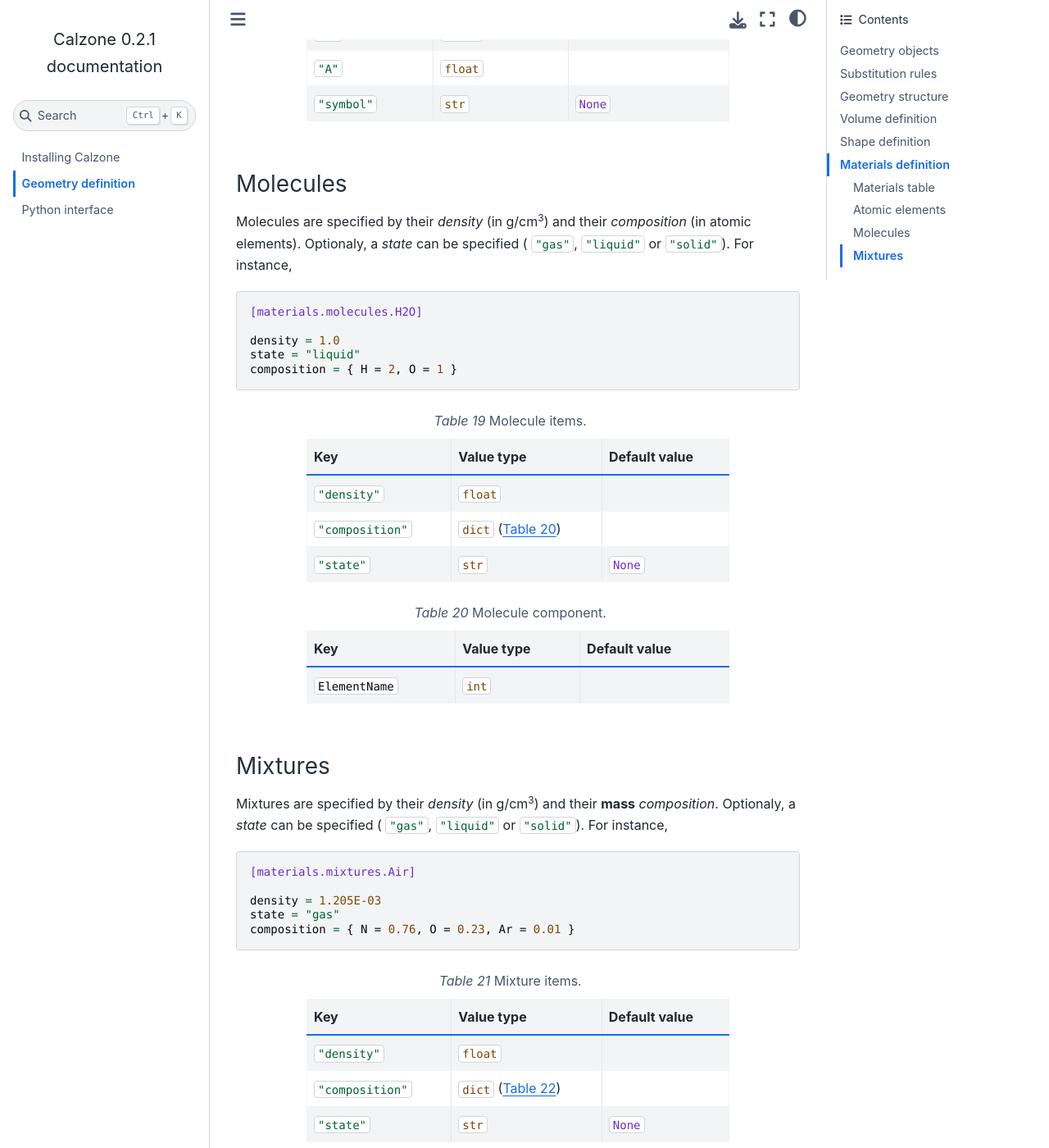
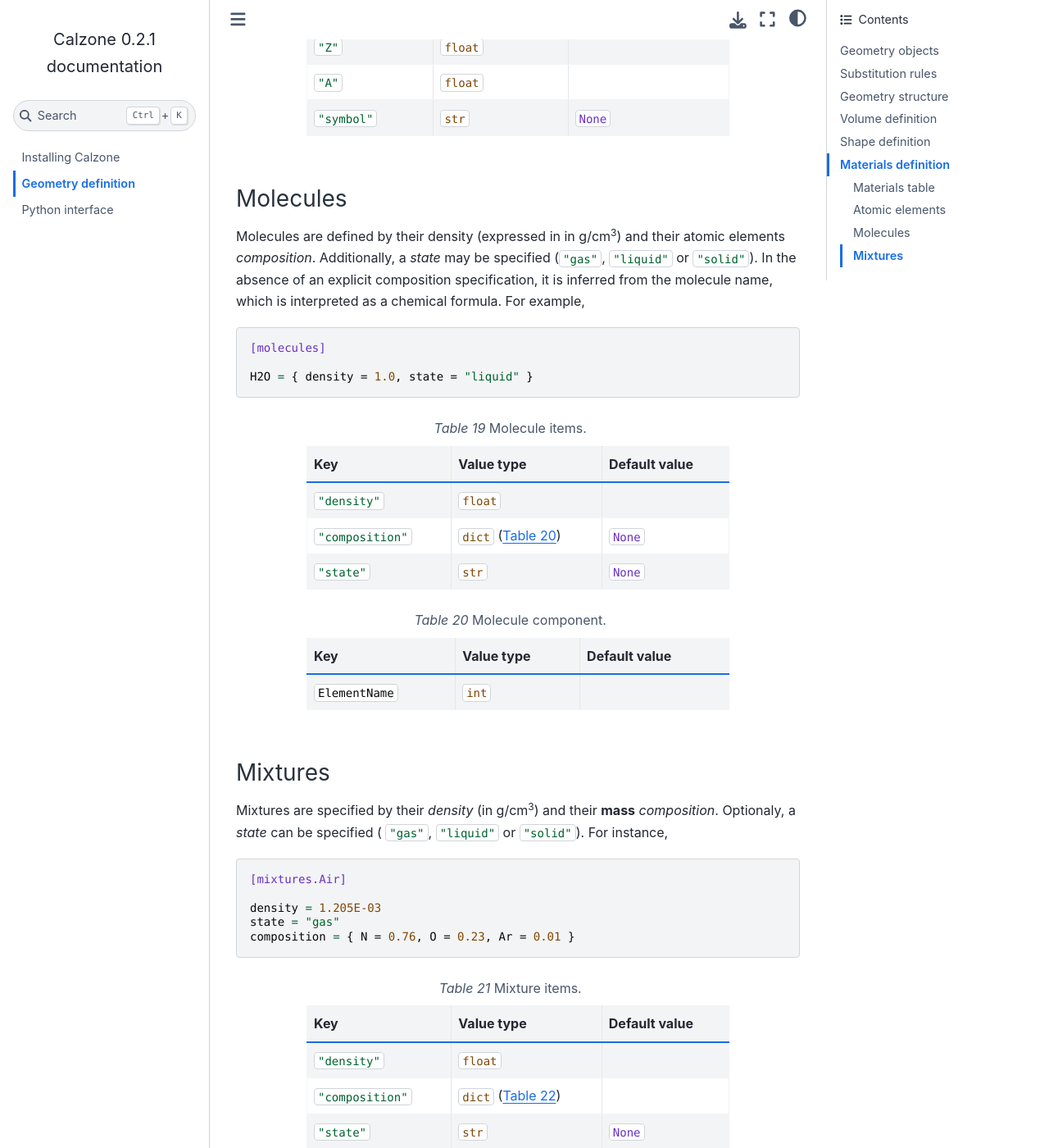
Before and after one commit to niess/calzone, a Sphinx documentation site: the page built from docs/source/geometry.rst, in a window 1280 px wide and 1400 px high, scrolled down 12093 px. Shown: the whole window at 82% size. Built offline with Sphinx 7.4.7 and the Sphinx Book theme 1.1.4, drawn with Linux system fonts in a browser that asks for light colours; some of the changed text lies outside the part shown.

Commit message:
Infer molecules composition

```diff
--- a/docs/source/geometry.rst
+++ b/docs/source/geometry.rst
@@ -592,13 +592,14 @@
 
 .. code:: toml
 
-   [materials.molecules]
+   [molecules]
 
    H2O = { .. }
 
-   [materials.mixtures]
+   [mixtures.Air]
 
-   Air = { .. }
+   density = 1.205E-03
+   ..
 
 In addition, the materials table may also contain (custom) atomic elements.
 
@@ -693,17 +694,17 @@
 Molecules
 ~~~~~~~~~
 
-Molecules are specified by their *density* (in g/cm\ :sup:`3`) and their
-*composition* (in atomic elements). Optionaly, a *state* can be specified (
-:python:`"gas"`, :python:`"liquid"` or :python:`"solid"`). For instance,
+Molecules are defined by their density (expressed in in g/cm\ :sup:`3`) and
+their atomic elements *composition*. Additionally, a *state* may be specified
+(:python:`"gas"`, :python:`"liquid"` or :python:`"solid"`). In the absence of an
+explicit composition specification, it is inferred from the molecule name, which
+is interpreted as a chemical formula. For example,
 
 .. code:: toml
 
-   [materials.molecules.H2O]
+   [molecules]
 
-   density = 1.0
-   state = "liquid"
-   composition = { H = 2, O = 1 }
+   H2O = { density = 1.0, state = "liquid" }
 
 .. _tab-molecule-items:
 
@@ -720,7 +721,7 @@
      -
    * - :python:`"composition"`
      - :python:`dict` (:numref:`tab-molecule-component`)
-     -
+     - :python:`None`
    * - :python:`"state"`
      - :python:`str`
      - :python:`None`
@@ -748,7 +749,7 @@
 
 .. code:: toml
 
-   [materials.mixtures.Air]
+   [mixtures.Air]
 
    density = 1.205E-03
    state = "gas"
```
Also changed, not shown: 1 other file.
